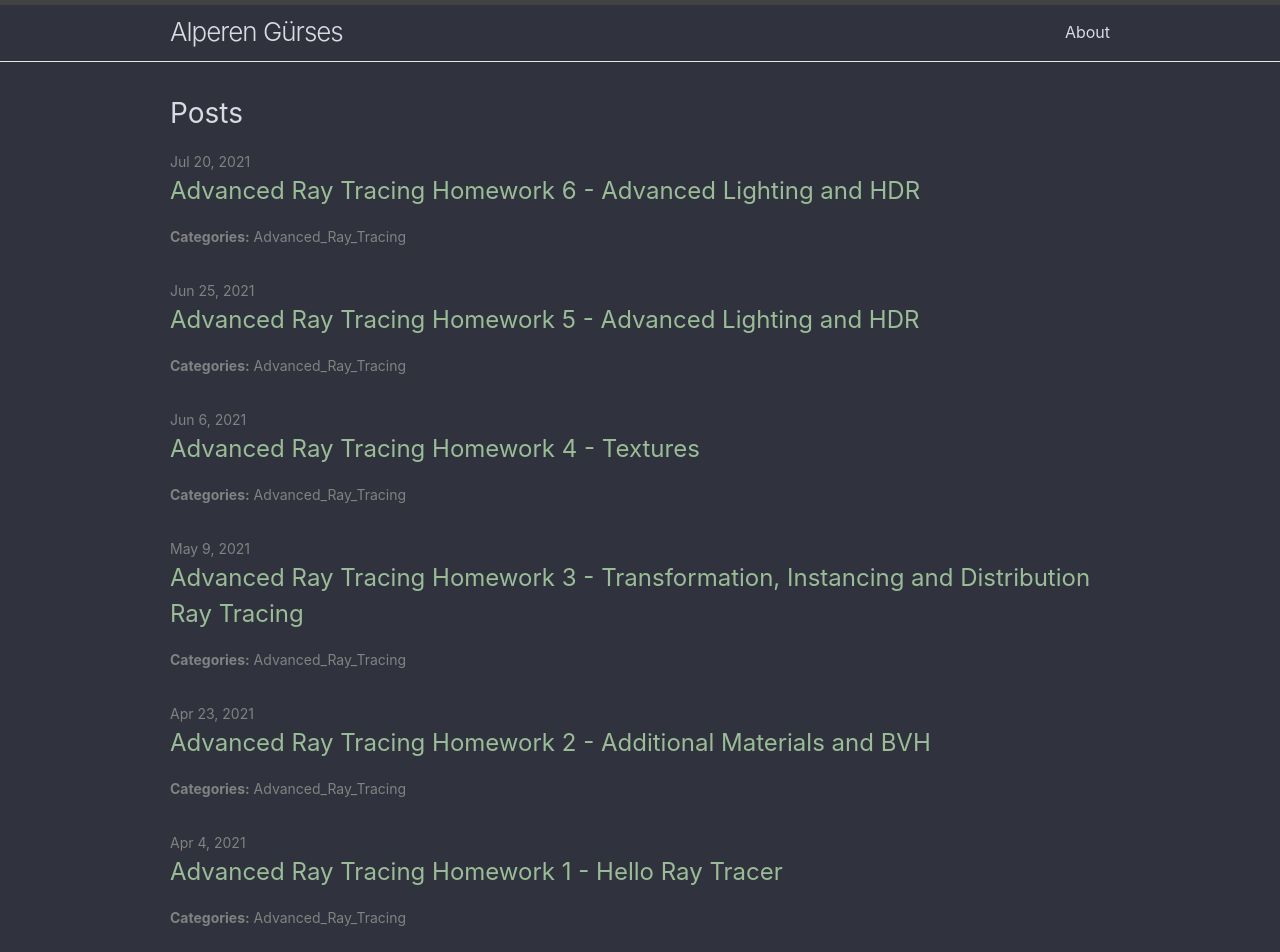
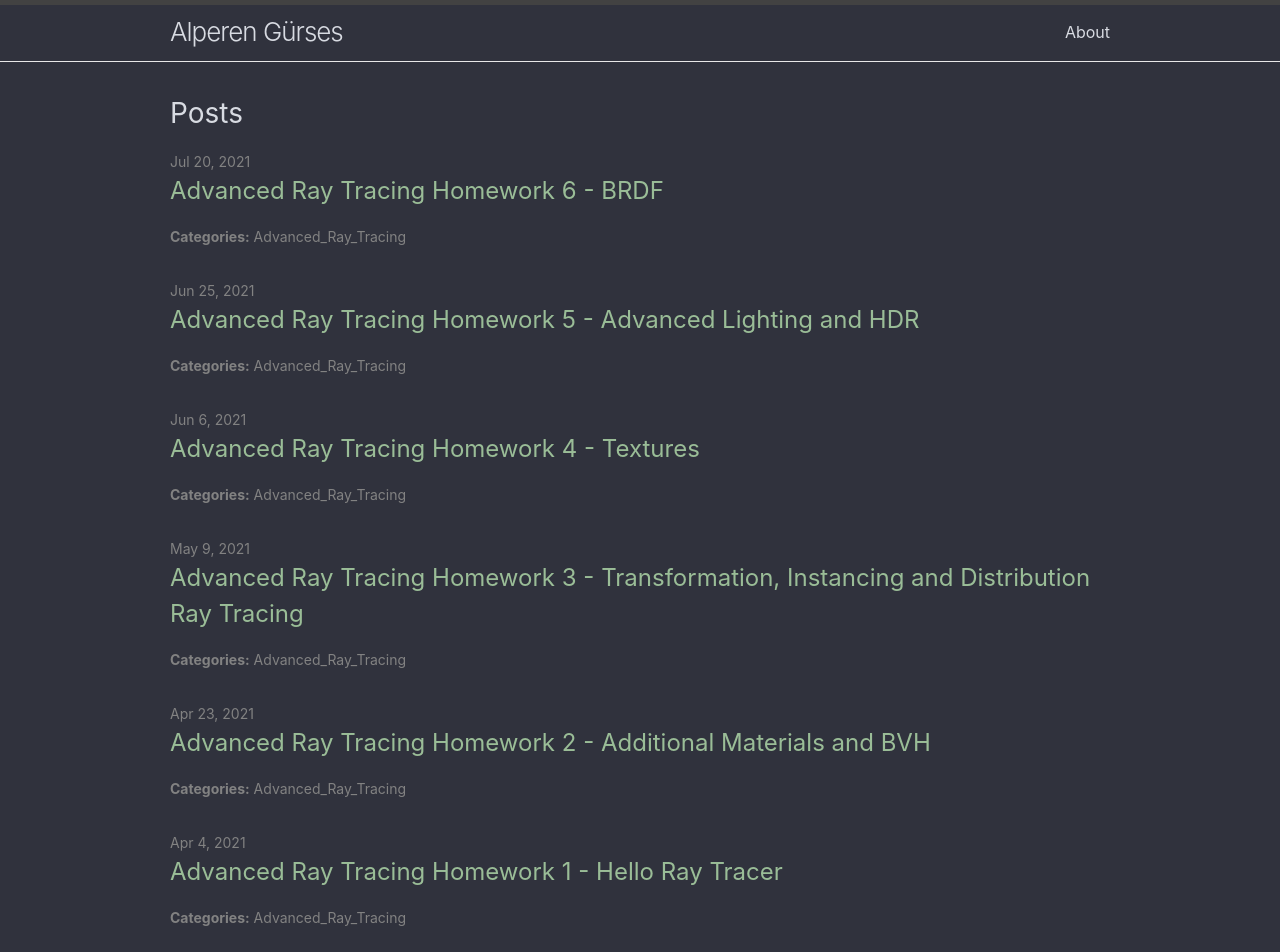
Before and after one commit to agorq/agorq.github.io, a Jekyll site: the page built from index.md, in a window 1280 px wide. Shown: the top 952 px of the page. Built offline with Jekyll 4.4.1, drawn with Linux system fonts in a browser that asks for light colours.

Commit message:
fixed typo

```diff
--- a/_posts/2021-06-06-Homework-6- BRDF.markdown
+++ b/_posts/2021-06-06-Homework-6- BRDF.markdown
@@ -1,6 +1,6 @@
 ---
 layout: post
-title:  "Advanced Ray Tracing Homework 6 - Advanced Lighting and HDR"
+title:  "Advanced Ray Tracing Homework 6 - BRDF"
 date:  2021-07-20
 categories: [Advanced_Ray_Tracing]
 comments: true
```
